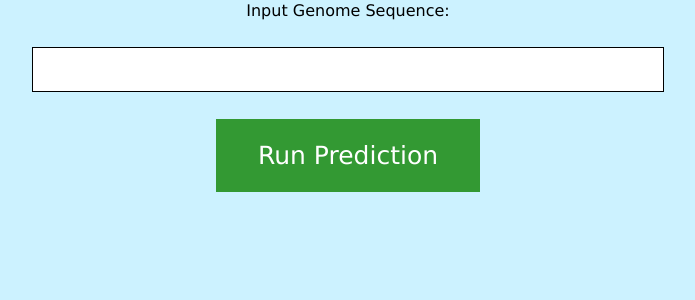
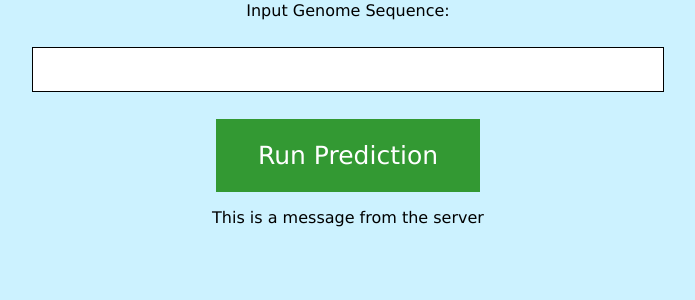
Before and after one commit to skyli42/TechXplore_2456, a Flask app: page / in a window 1280 px wide. Shown: the part 153-453 px from the top of the page, without its empty margins (292-987 px from the left). Run offline with Flask 2, Linux system fonts and the light colour scheme.

Commit message:
Server to website functionality

```diff
--- a/app.py
+++ b/app.py
@@ -1,11 +1,13 @@
 from flask import Flask
+from flask import request
 import flask
 app = Flask(__name__)
 
 
 @app.route("/")
 def hello():
-    return flask.render_template('index.html')
+    response = "This is a message from the server"
+    return flask.render_template('index.html', response=response)
 
 
 if __name__ == "__main__":
--- a/templates/index.html
+++ b/templates/index.html
@@ -45,5 +45,7 @@
         Run Prediction
     </button>
     <p id = "paragraph"></p>
+    <p>{{response}}</p>
+
 </body>
 </html>
```
